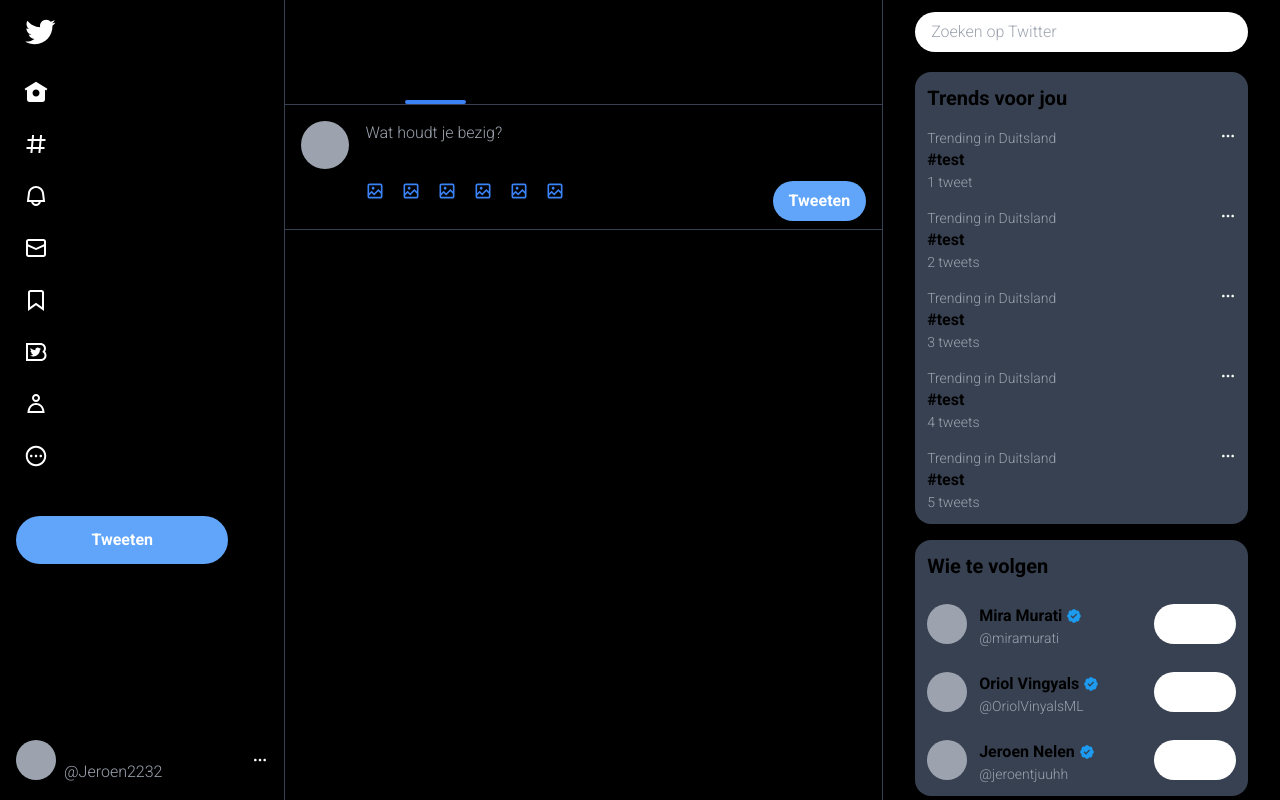
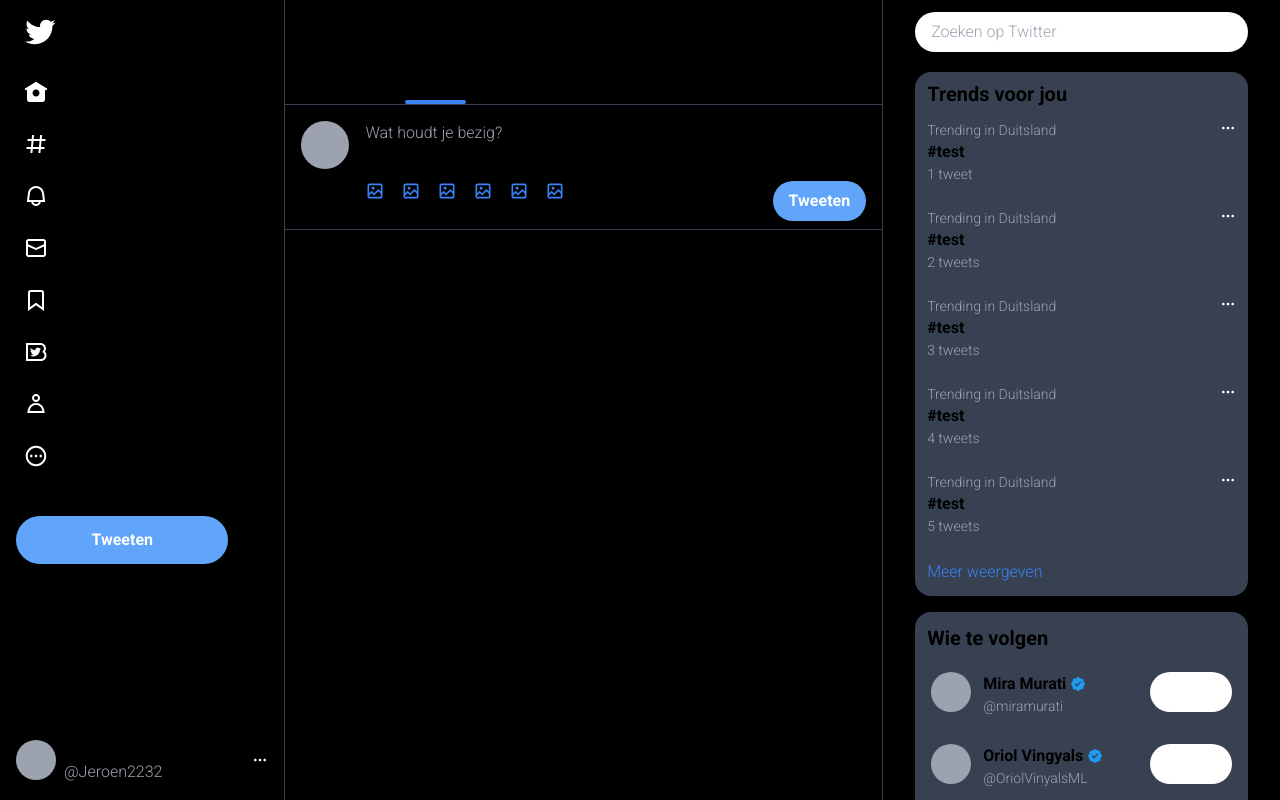
Before and after one commit to jwnelen/twitter-clone, a Next.js app: page / in a window 1280 px wide. Built offline with nearby package versions, Linux system fonts and the light colour scheme.

Commit message:
Some more fine tuning on the trending and who to follow

```diff
--- a/components/toFollow.tsx
+++ b/components/toFollow.tsx
@@ -30,7 +30,7 @@
   const {name, username} = person
 
   return (
-    <div className={"flex space-x-3"}>
+    <div className={"flex space-x-3 hover:bg-gray-600 cursor-pointer px-4 py-2"}>
       <div className={"rounded-full bg-gray-400 w-10 h-10"}></div>
       <div className={"flex grow flex-col"}>
         <div className={"font-bold flex items-center space-x-1"}>
@@ -47,13 +47,14 @@
 
 const WhoToFollow = () => {
   return (
-    <div className="bg-gray-700 p-3 rounded-2xl space-y-6">
-      <span className={"text-xl font-bold"}>Wie te volgen</span>
+    <div className="bg-gray-700 rounded-2xl space-y-3 overflow-hidden">
+      <div className={"text-xl font-bold px-3 pt-3"}>Wie te volgen</div>
       {people.map((p, index) => {
         return <PersonItem key={index}
                            person={p}></PersonItem>
 
       })}
+      <div className="text-blue-500 cursor-pointer p-3 hover:bg-gray-600">Meer weergeven</div>
     </div>
   )
 }
--- a/components/trending.tsx
+++ b/components/trending.tsx
@@ -12,7 +12,7 @@
   const displayText = `${amount_tweets} ${tweetText}`
 
   return (
-    <div className={"flex justify-between"}>
+    <div className={"flex justify-between hover:bg-gray-600 cursor-pointer p-3"}>
       <div className={"flex flex-col"}>
         <span className={"text-sm text-gray-400"}>{topText}</span>
         <span className={"font-bold"}>{hashtag}</span>
@@ -27,14 +27,15 @@
 
 const Trending = () => {
   return (
-    <div className="bg-gray-700 p-3 rounded-2xl space-y-4">
-      <span className={"text-xl font-bold"}>Trends voor jou</span>
+    <div className="bg-gray-700 rounded-2xl overflow-hidden">
+      <div className={"text-xl font-bold px-3 pt-2"}>Trends voor jou</div>
       {Array.from(Array(5)).map((_, index) => {
         return <TrendingItem key={index}
                              topText={'Trending in Duitsland'}
                              hashtag={"#test"}
                              amount_tweets={index + 1}></TrendingItem>
       })}
+      <div className="text-blue-500 cursor-pointer p-3 hover:bg-gray-600">Meer weergeven</div>
     </div>
   )
 }
```
